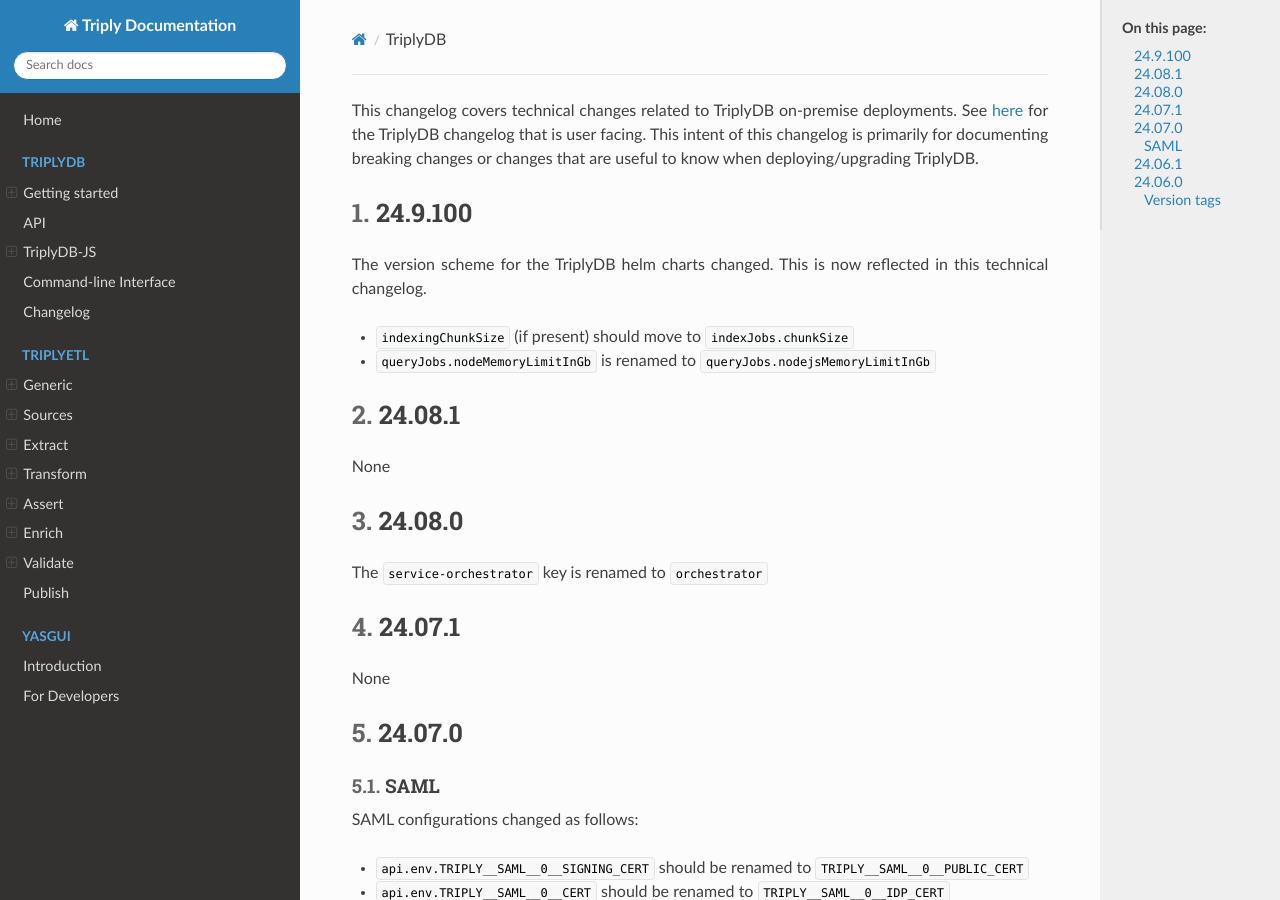
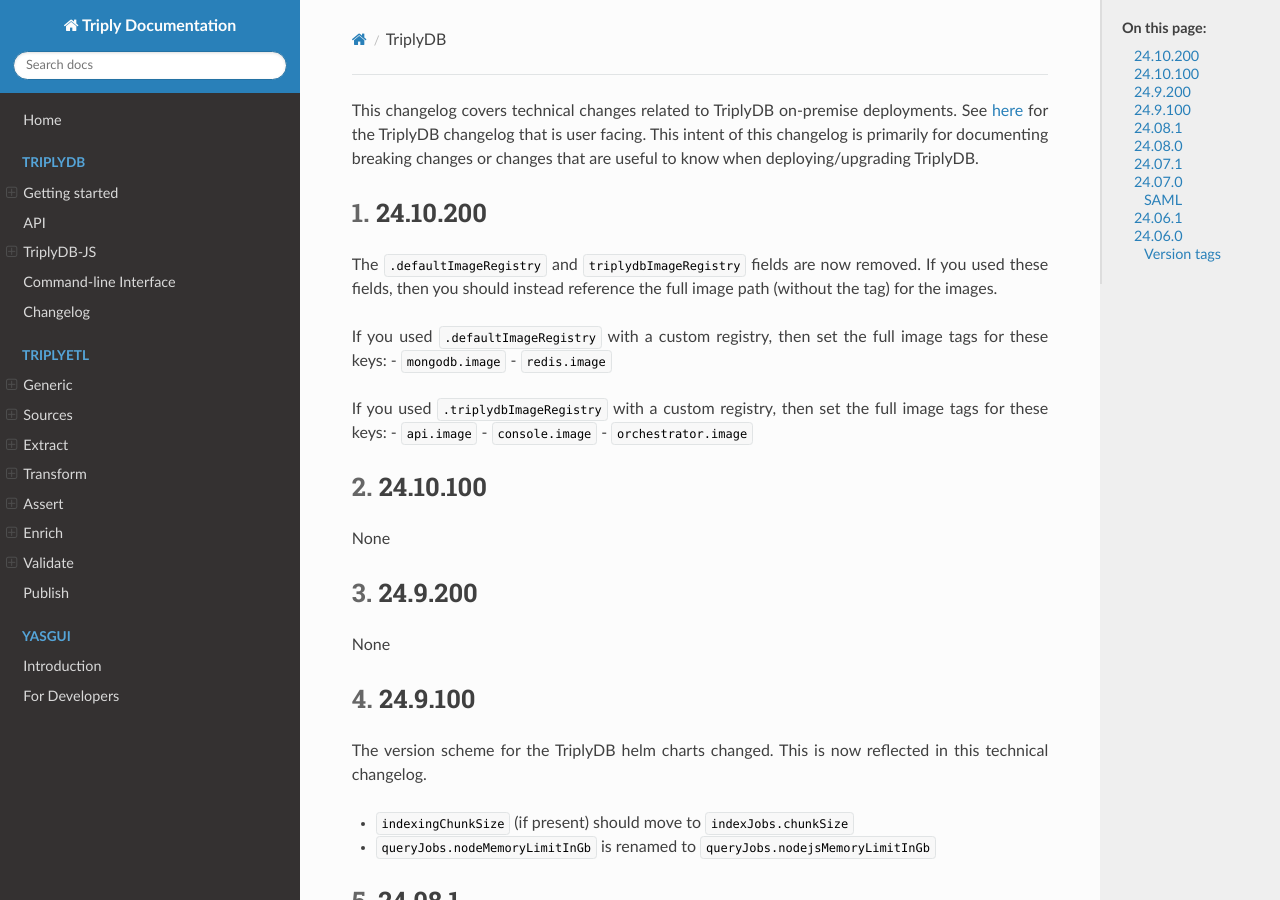
Before and after one commit to TriplyDB/Documentation, an MkDocs documentation site: the page built from docs/triplydb-technical-changelog/index.md, in a window 1280 px wide and 900 px high. Built offline with MkDocs 1.6.1, drawn with Linux system fonts in a browser that asks for light colours.

Commit message:
update technical changelog

```diff
--- a/docs/triplydb-technical-changelog/index.md
+++ b/docs/triplydb-technical-changelog/index.md
@@ -7,6 +7,29 @@
 
 This changelog covers technical changes related to TriplyDB on-premise deployments. See [here](/triplydb-changelog) for the TriplyDB changelog that is user facing.
 This intent of this changelog is primarily for documenting breaking changes or changes that are useful to know when deploying/upgrading TriplyDB.
+
+
+## 24.10.200 {#24.10.200}
+
+The `.defaultImageRegistry` and `triplydbImageRegistry` fields are now removed.
+If you used these fields, then you should instead reference the full image path (without the tag) for the images.
+
+If you used `.defaultImageRegistry` with a custom registry, then set the full image tags for these keys:
+- `mongodb.image`
+- `redis.image`
+
+If you used `.triplydbImageRegistry` with a custom registry, then set the full image tags for these keys:
+- `api.image`
+- `console.image`
+- `orchestrator.image`
+
+## 24.10.100 {#24.10.100}
+
+None
+
+## 24.9.200 {#24.9.200}
+
+None
 
 ## 24.9.100 {#24.9.100}
 
```
